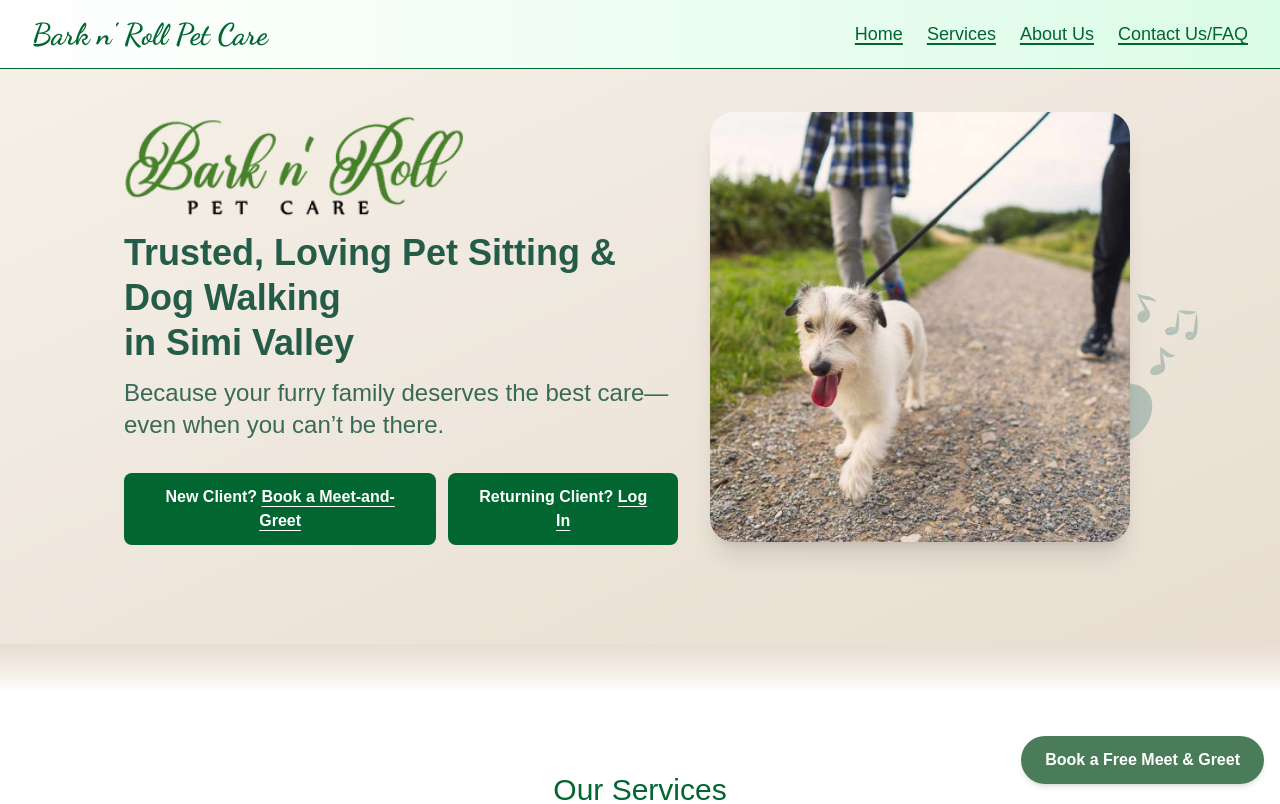
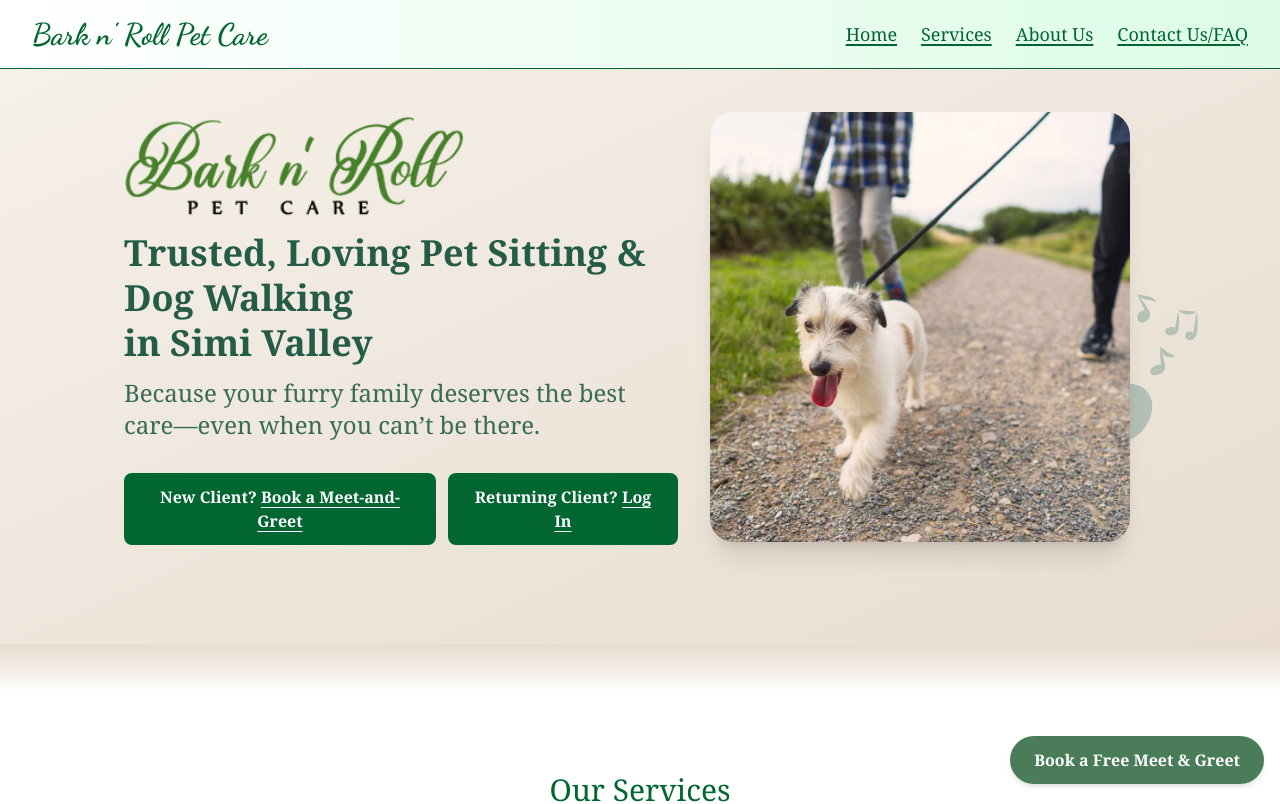
Before and after one commit to Aadi-1/barknroll, a Next.js app: page / in a window 1280 px wide. Shown: the top 804 px of the page. Built offline with nearby package versions, Linux system fonts and the light colour scheme.

Commit message:
home page revision

```diff
--- a/src/app/page.tsx
+++ b/src/app/page.tsx
@@ -23,7 +23,7 @@ export default function Home() {
   }, []);
 
   return (
-    <main className="w-full overflow-x-hidden">
+    <main className="w-full overflow-x-hidden font-serif">
       <NavBar />
       <div>
         {/* HERO – compact height, darker greens, mobile image under logo */}
```
